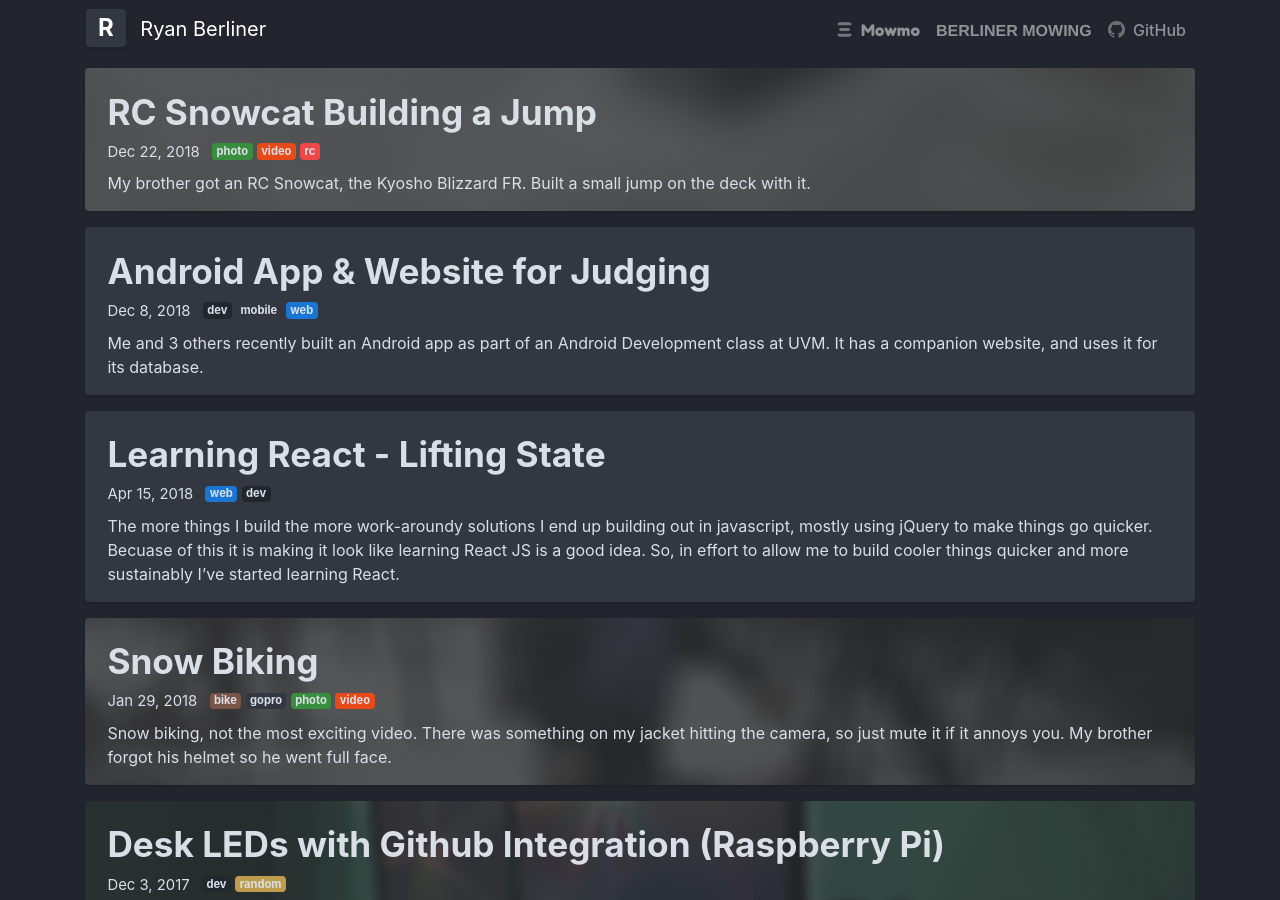
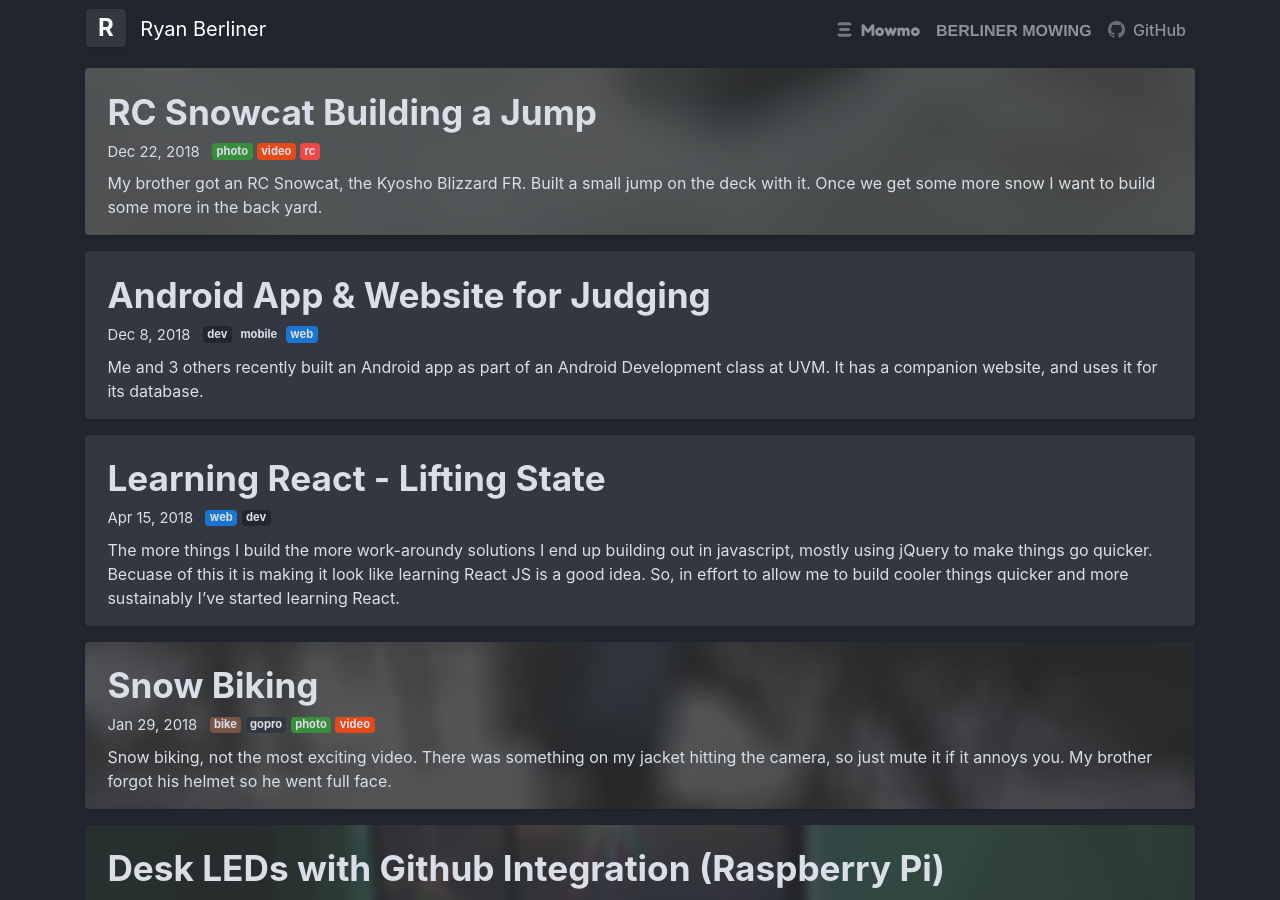
Before and after one commit to RyanBerliner/ryanberliner.github.io, a Jekyll site: the page built from index.html, in a window 1280 px wide and 900 px high. Built offline with Jekyll 4.4.1, drawn with Linux system fonts in a browser that asks for light colours; nearby versions of some CDN libraries.

Commit message:
Update 2018-12-22-snowcat-jump.html

```diff
--- a/_posts/2018-12-22-snowcat-jump.html
+++ b/_posts/2018-12-22-snowcat-jump.html
@@ -14,7 +14,7 @@ sitemap:
 ---
 
 <p>
-  My brother got an RC Snowcat, the Kyosho Blizzard FR. Built a small jump on the deck with it.
+  My brother got an RC Snowcat, the Kyosho Blizzard FR. Built a small jump on the deck with it. Once we get some more snow I want to build some more in the back yard.
 </p>
 
 <div class="row">
```
